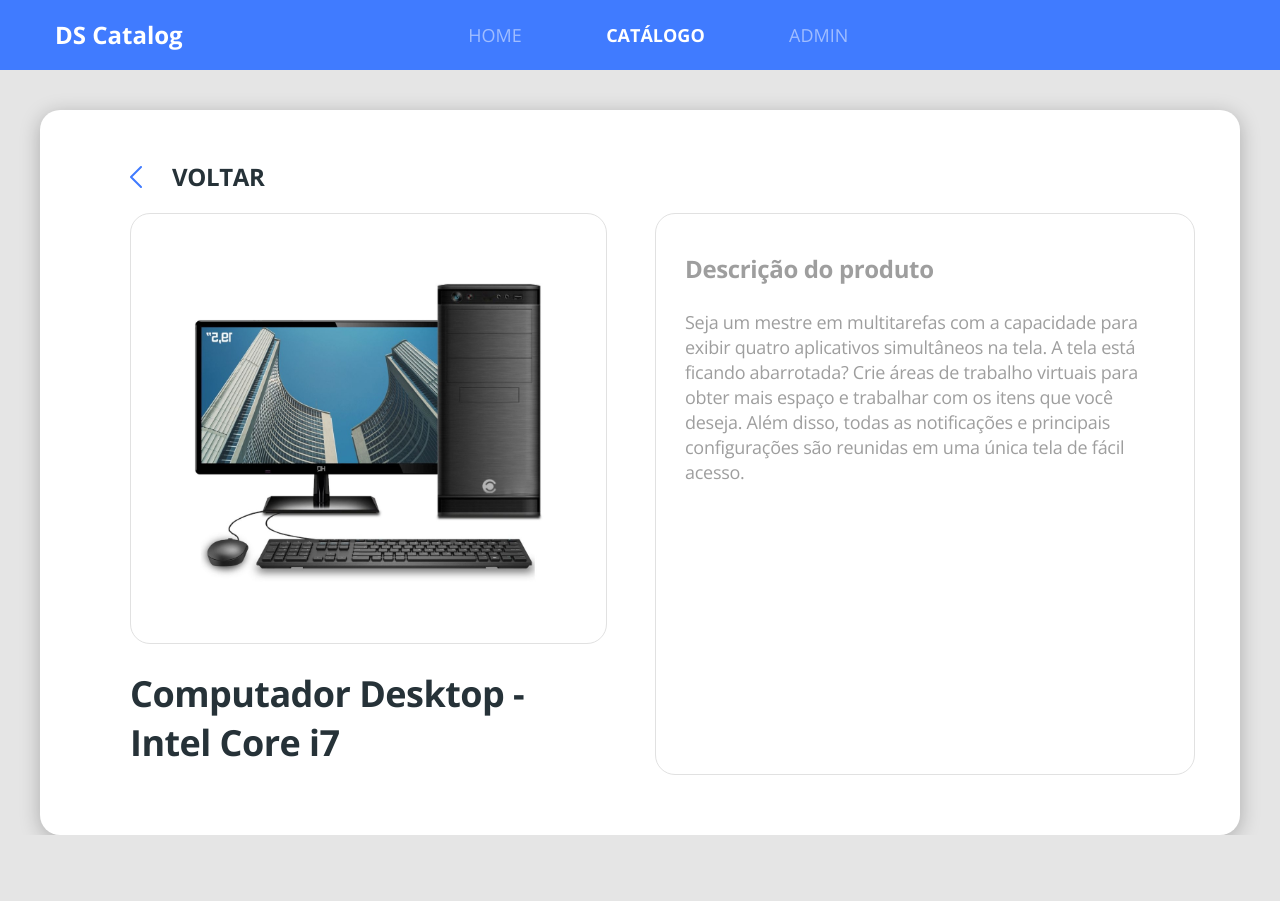
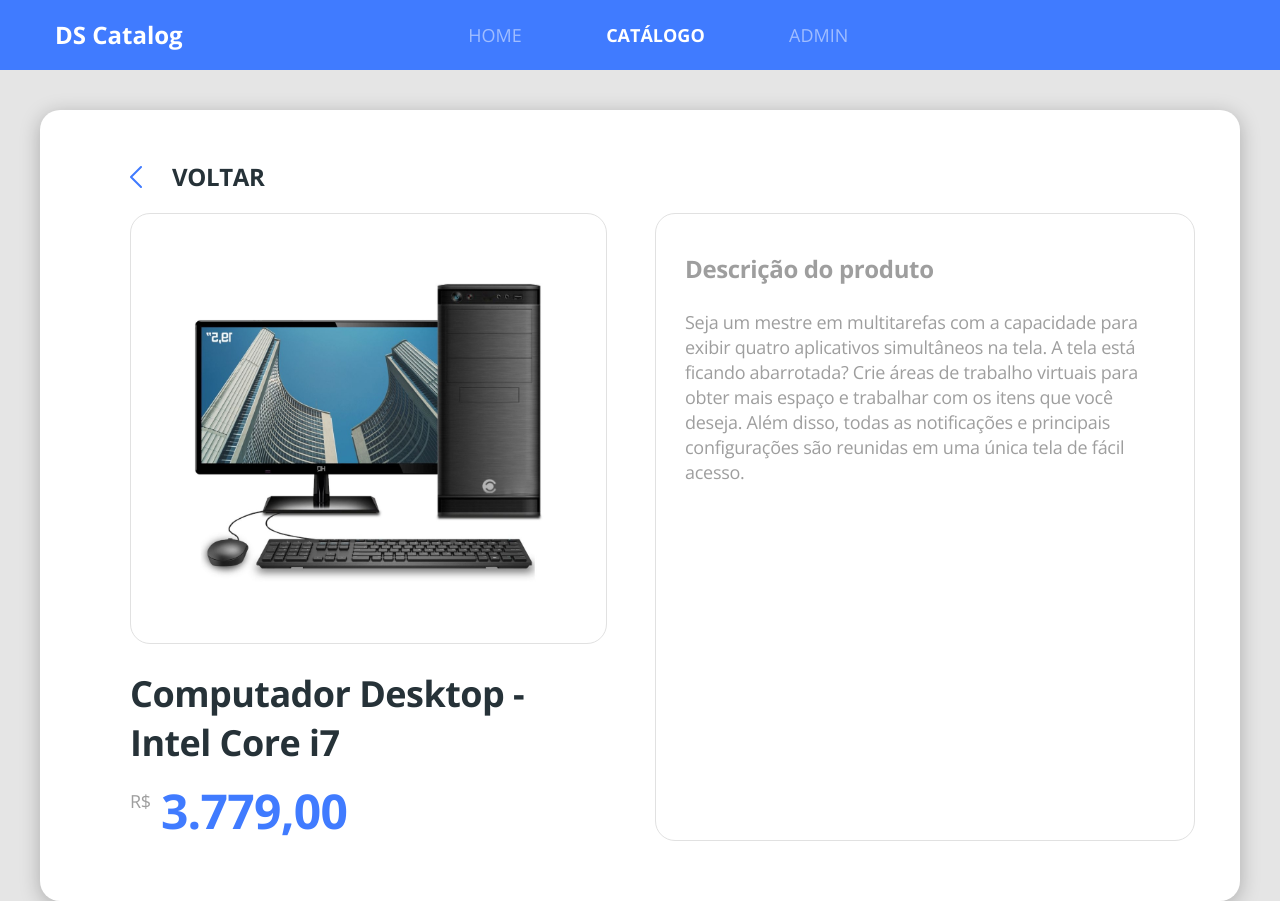
Before and after one commit to eliasnepo/dscatalog-bds, a React (Create React App) app in the folder front-web/: page /products/1 in a window 1280 px wide. Before the commit the page ends 835 px from the top, so only its background shows below. Built offline with nearby package versions, Linux system fonts and the light colour scheme.

Commit message:
Price component, finish product details

```diff
--- /dev/null
+++ b/front-web/src/core/components/ProductPrice/index.tsx
@@ -0,0 +1,16 @@
+import React from 'react';
+import './styles.scss';
+
+type Props = {
+    price: string;
+}
+const ProductPrice = ( { price } : Props) => (
+    <div className="product-price-container">
+        <span className="product-currency">R$</span>
+        <h3 className="product-price">
+            {price}
+        </h3>
+    </div>
+);
+
+export default ProductPrice;
--- /dev/null
+++ b/front-web/src/core/components/ProductPrice/styles.scss
@@ -0,0 +1,24 @@
+.product-price-container {
+    display: flex;
+    margin-top: 22px;
+}
+
+.product-currency {
+    font-style: normal;
+    font-weight: normal;
+    font-size: 18px;
+    line-height: 25px;
+    letter-spacing: -0.015em;
+
+    color: #9E9E9E;
+}
+
+.product-price {
+    font-style: normal;
+    font-weight: bold;
+    font-size: 32px;
+    line-height: 44px;
+    letter-spacing: -0.015em;
+    margin-left: 10px;
+    color: #407BFF;
+}
--- a/front-web/src/pages/Catalog/components/ProductCard/index.tsx
+++ b/front-web/src/pages/Catalog/components/ProductCard/index.tsx
@@ -1,6 +1,7 @@
 import React from 'react';
 import './styles.scss';
 import { ReactComponent as ProductImage } from '../../../../core/assets/images/product.svg'
+import ProductPrice from '../../../../core/components/ProductPrice';
 
 const ProductCard = () => (
     <div className="card-base border-radius-10 product-card">
@@ -9,10 +10,7 @@
             <h6 className="product-name">
             Computador Desktop - Intel Core i7
             </h6>
-            <div className="product-price-container">
-                <span className="product-currency">R$</span>
-                <h3 className="product-price">2.779,00</h3>
-            </div>
+            <ProductPrice price="2.779,00"/>
         </div>
     </div>
 )
--- a/front-web/src/pages/Catalog/components/ProductCard/styles.scss
+++ b/front-web/src/pages/Catalog/components/ProductCard/styles.scss
@@ -20,28 +20,3 @@
 
     color: #263238;
 }
-
-.product-price-container {
-    display: flex;
-    margin-top: 22px;
-}
-
-.product-currency {
-    font-style: normal;
-    font-weight: normal;
-    font-size: 18px;
-    line-height: 25px;
-    letter-spacing: -0.015em;
-
-    color: #9E9E9E;
-}
-
-.product-price {
-    font-style: normal;
-    font-weight: bold;
-    font-size: 32px;
-    line-height: 44px;
-    letter-spacing: -0.015em;
-    margin-left: 10px;
-    color: #407BFF;
-}
--- a/front-web/src/pages/Catalog/components/ProductDetails/index.tsx
+++ b/front-web/src/pages/Catalog/components/ProductDetails/index.tsx
@@ -2,6 +2,7 @@
 import { Link, useParams } from 'react-router-dom';
 import { ReactComponent as ArrowIcon } from '../../../../core/assets/images/arrow.svg';
 import { ReactComponent as ProductImage } from '../../../../core/assets/images/product.svg';
+import ProductPrice from '../../../../core/components/ProductPrice';
 import './styles.scss';
 
 type ParamsType = {
@@ -16,22 +17,23 @@
         <div className="product-details-container">
             <div className="card-base border-radius-20 product-details">
                 <Link to="/products" className="product-details-goback">
-                    <ArrowIcon className="icon-goback"/>
+                    <ArrowIcon className="icon-goback" />
                     <h1 className="text-goback">voltar</h1>
                 </Link>
                 <div className="row">
                     <div className="col-6 pr-5">
                         <div className="product-details-card text-center">
-                            <ProductImage className="product-details-image"/>
+                            <ProductImage className="product-details-image" />
                         </div>
                         <h1 className="product-details-name">
                             Computador Desktop - Intel Core i7
                         </h1>
+                        <ProductPrice price="3.779,00"/>
                     </div>
                     <div className="col-6 product-details-card">
                         <h1 className="product-description-title">Descrição do produto</h1>
                         <p className="product-description-text">
-                        Seja um mestre em multitarefas com a capacidade para exibir quatro aplicativos simultâneos na tela. A tela está ficando abarrotada? Crie áreas de trabalho virtuais para obter mais espaço e trabalhar com os itens que você deseja. Além disso, todas as notificações e principais configurações são reunidas em uma única tela de fácil acesso.
+                            Seja um mestre em multitarefas com a capacidade para exibir quatro aplicativos simultâneos na tela. A tela está ficando abarrotada? Crie áreas de trabalho virtuais para obter mais espaço e trabalhar com os itens que você deseja. Além disso, todas as notificações e principais configurações são reunidas em uma única tela de fácil acesso.
                         </p>
                     </div>
                 </div>
--- a/front-web/src/pages/Catalog/components/ProductDetails/styles.scss
+++ b/front-web/src/pages/Catalog/components/ProductDetails/styles.scss
@@ -72,3 +72,7 @@
     mix-blend-mode: normal;
     margin-top: 25px;
 }
+
+.product-details .product-price {
+    font-size: 48px;
+}
```
Also changed, not shown: 1 other file (tests, documents, lock files or other folders).
